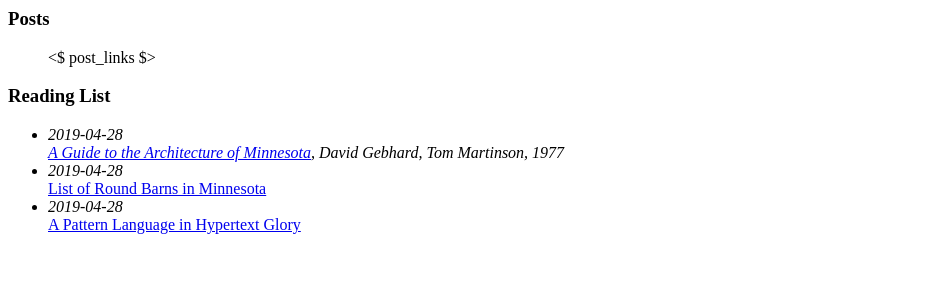
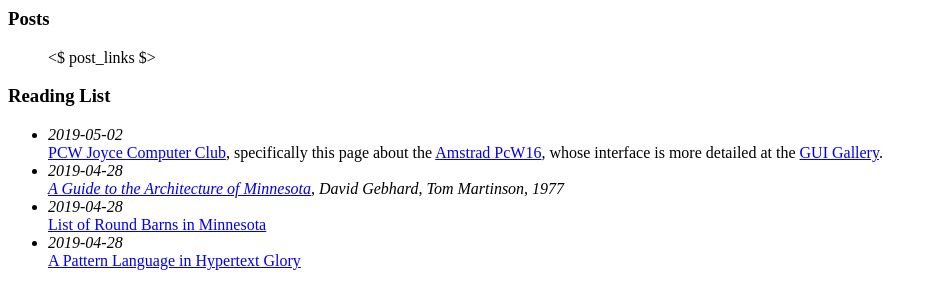
Before and after one commit to lysol/fullempty, a plain HTML site: page content/index.html in a window 1280 px wide. Shown: the whole page, without its empty margins (0-937 px from the left). Drawn offline with Linux system fonts and the light colour scheme.

Commit message:
update reading list with amstrad pcw16

```diff
--- a/content/index.html
+++ b/content/index.html
@@ -10,6 +10,7 @@
         <h3>Reading List</h3>
 
         <ul>
+            <li><i>2019-05-02</i><br><a href="http://www.fvempel.nl/">PCW Joyce Computer Club</a>, specifically this page about the <a href="http://www.fvempel.nl/pcw16.html">Amstrad PcW16</a>, whose interface is more detailed at the <a href="http://toastytech.com/guis/pcw.html">GUI Gallery</a>.
             <li><i>2019-04-28</i><br><cite><a href="https://www.upress.umn.edu/book-division/books/a-guide-to-the-architecture-of-minnesota">A Guide to the Architecture of Minnesota</a>,
                     David Gebhard, Tom Martinson, 1977</cite></li>
             <li><i>2019-04-28</i><br><a href="http://www.dalejtravis.com/barn/barnmn.htm">List of Round Barns in Minnesota</a></li>
```
